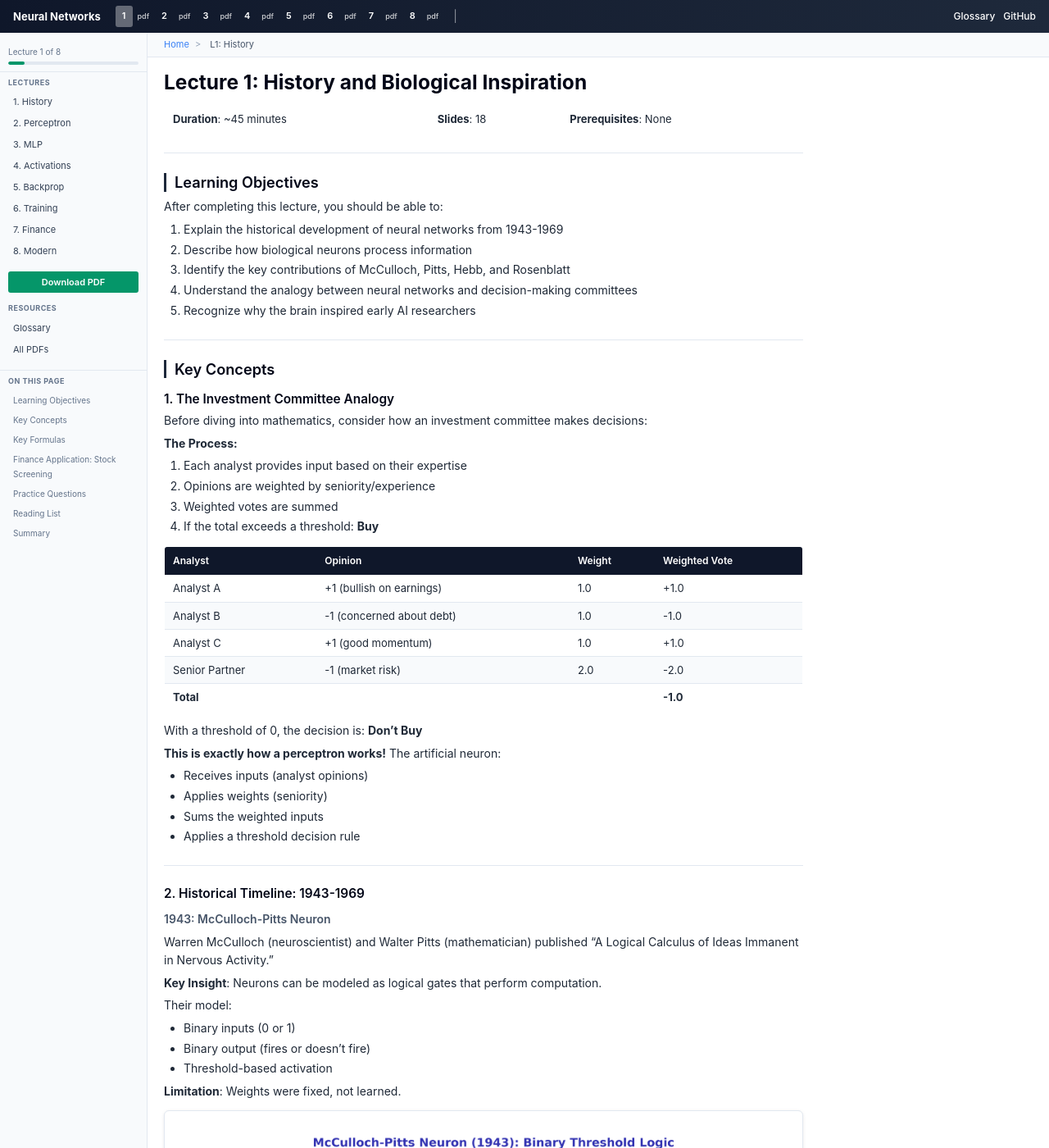
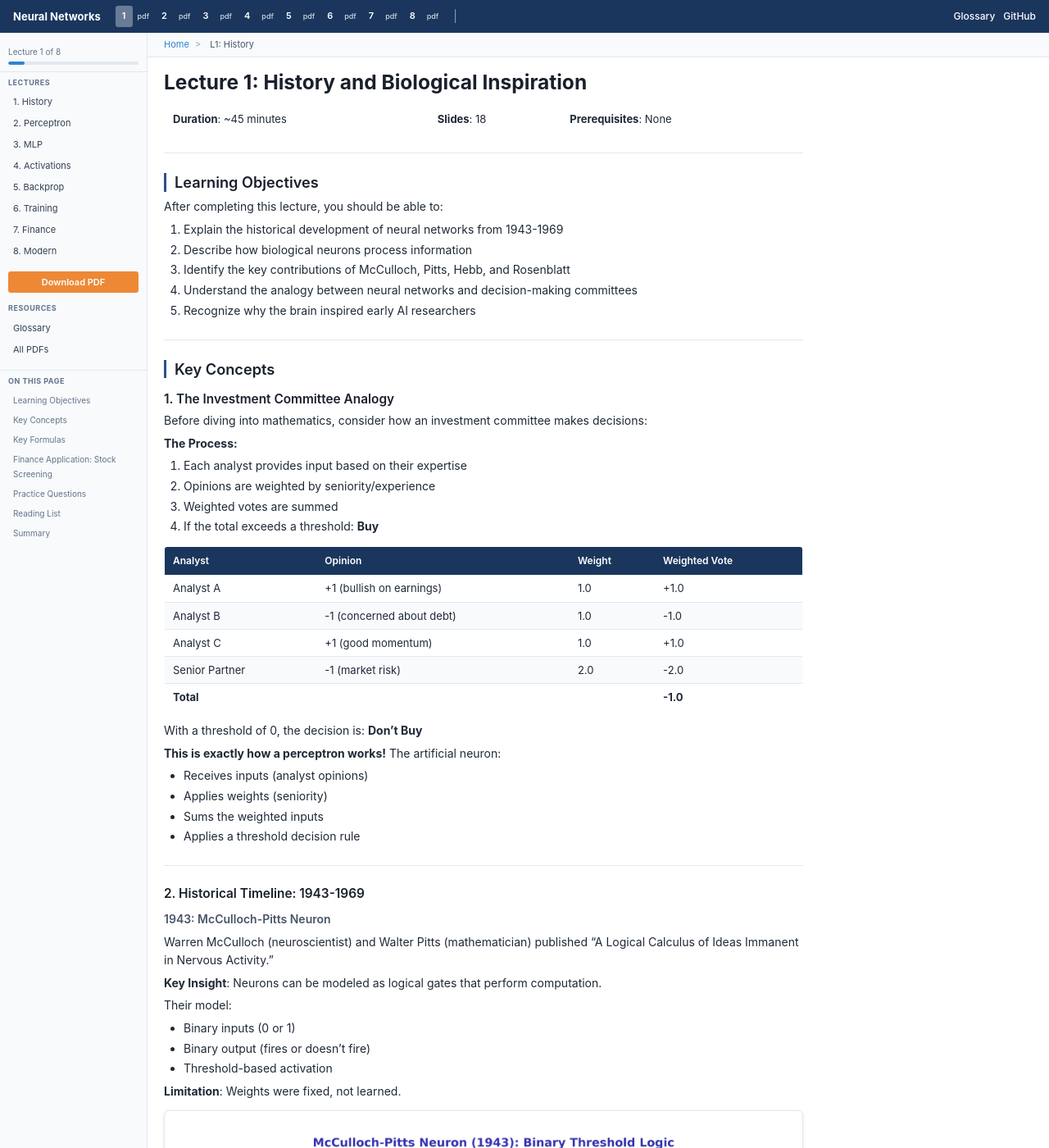
Before and after one commit to Digital-AI-Finance/neural-networks-introduction, a Jekyll site: the page built from docs/Lecture-1-History-and-Biological-Inspiration.md, in a window 1280 px wide and 1400 px high. Shown: the whole window at 82% size. Built offline with Jekyll 4.4.1, drawn with Linux system fonts in a browser that asks for light colours.

Commit message:
Match climate-ai-sample color scheme
- Navy header: #1A365D
- Orange accent buttons: #ED8936
- Blue links/progress: #3182CE
- Warmer card backgrounds

🤖 Generated with [Claude Code](https://claude.com/claude-code)

Co-Authored-By: Claude <noreply@anthropic.com>

```diff
--- a/docs/_layouts/default.html
+++ b/docs/_layouts/default.html
@@ -54,24 +54,24 @@
   </script>
 
   <style>
-    /* CSS Variables - Dark Navy Professional */
+    /* CSS Variables - Climate AI Style */
     :root {
-      --color-primary: #0F172A;
-      --color-primary-light: #1E293B;
-      --color-primary-dark: #020617;
-      --color-link: #3B82F6;
-      --color-success: #10B981;
-      --color-warning: #F59E0B;
-      --color-accent: #6366F1;
+      --color-primary: #1A365D;
+      --color-primary-light: #2C5282;
+      --color-primary-dark: #1A202C;
+      --color-link: #3182CE;
+      --color-success: #38A169;
+      --color-warning: #ED8936;
+      --color-accent: #F6AD55;
 
-      /* Semantic card colors - subtle */
-      --card-formula-bg: #F1F5F9;
-      --card-formula-border: #334155;
-      --card-exercise-bg: #F0FDF4;
-      --card-exercise-border: #10B981;
-      --card-note-bg: #FFFBEB;
-      --card-note-border: #F59E0B;
-      --card-code-bg: #F8FAFC;
+      /* Semantic card colors */
+      --card-formula-bg: #EBF8FF;
+      --card-formula-border: #3182CE;
+      --card-exercise-bg: #F0FFF4;
+      --card-exercise-border: #38A169;
+      --card-note-bg: #FFFAF0;
+      --card-note-border: #ED8936;
+      --card-code-bg: #F7FAFC;
     }
 
     * { box-sizing: border-box; margin: 0; padding: 0; }
@@ -116,9 +116,9 @@
       background: #e8e8e8;
     }
 
-    /* Top navigation bar - dark navy */
+    /* Top navigation bar - climate AI navy */
     .topnav {
-      background: linear-gradient(90deg, #0F172A, #1E293B);
+      background: #1A365D;
       padding: 0 16px;
       display: flex;
       align-items: center;
@@ -173,7 +173,7 @@
       font-weight: 500;
     }
     .topnav-pdf:hover {
-      background: #059669;
+      background: #ED8936;
       color: white;
     }
     .topnav-sep {
@@ -317,13 +317,13 @@
       overflow: hidden;
     }
     .progress-fill {
-      background: #059669;
+      background: #3182CE;
       height: 100%;
       border-radius: 3px;
     }
     .sidebar-pdf-btn {
       display: block;
-      background: #059669;
+      background: #ED8936;
       color: white !important;
       padding: 6px 8px;
       border-radius: 4px;
@@ -334,7 +334,7 @@
       min-height: 30px;
     }
     .sidebar-pdf-btn:hover {
-      background: #047857;
+      background: #DD6B20;
       text-decoration: none;
     }
 
```
